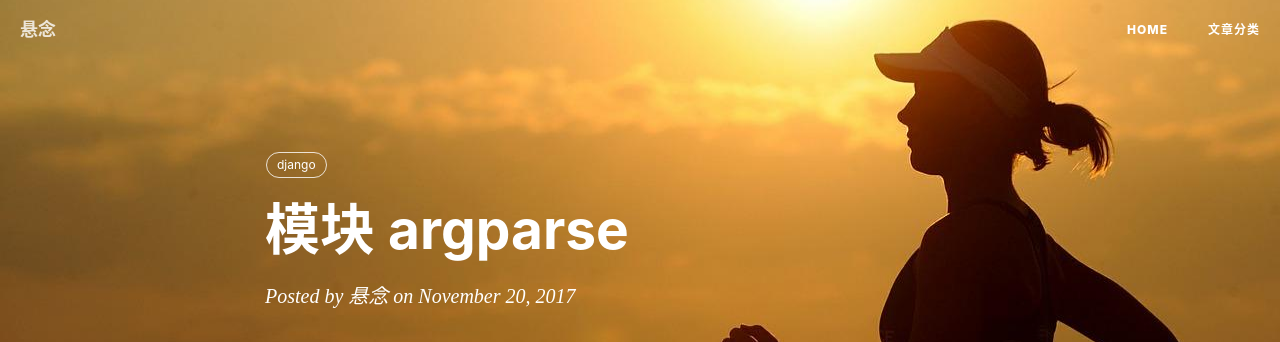
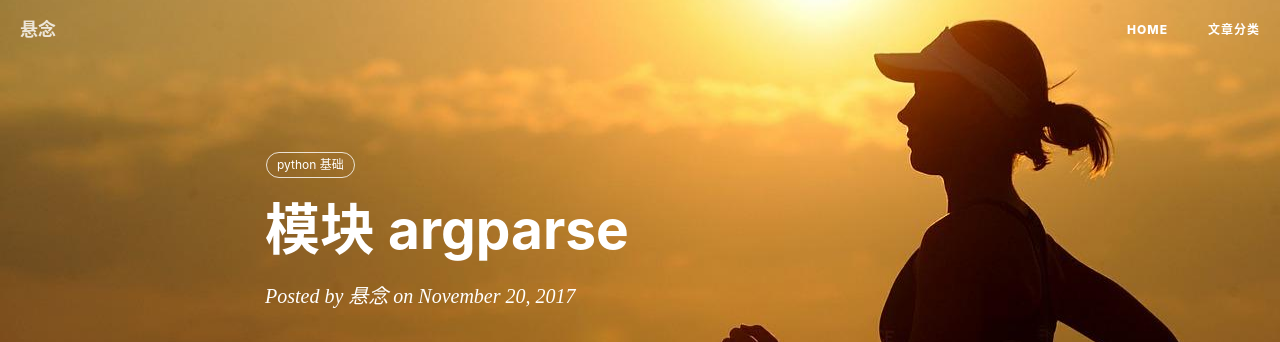
Before and after one commit to xuannianc/xuannianc.github.io, a Jekyll site: the page built from _posts/2017-11-20-模块 argparse.md, in a window 1280 px wide and 900 px high. Shown: the top 342 px of the window. Built offline with Jekyll 4.4.1, drawn with Linux system fonts in a browser that asks for light colours; nearby versions of some CDN libraries; comment, search, counter and statistics services are not loaded.

Commit message:
分类错误

```diff
--- a/_posts/2017-11-20-模块 argparse.md
+++ b/_posts/2017-11-20-模块 argparse.md
@@ -2,7 +2,7 @@
 layout: post
 title:  "模块 argparse"
 date:   2017-11-20
-tag: django
+tag: python 基础
 ---
 
 # ArgumentParser() 参数解析
```
